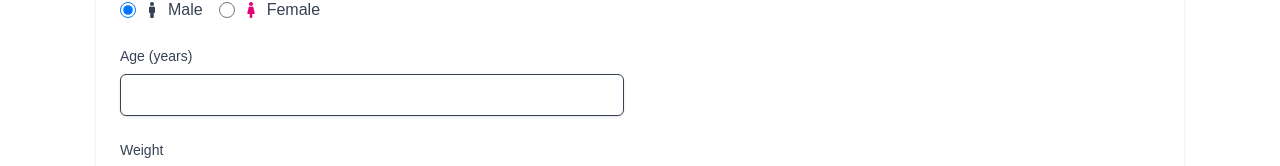
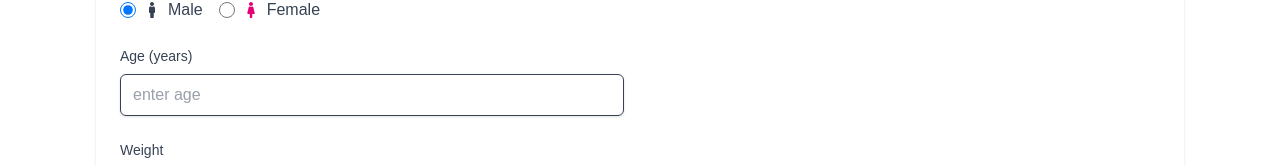
Before and after one commit to faizanhafiz/calculatorcenter, a Next.js app: page /fitness-health/macro-calculator in a window 1280 px wide. Shown: the part 470-636 px from the top of the page. Built offline with nearby package versions, Linux system fonts and the light colour scheme.

Commit message:
fixed bug

```diff
--- a/app/fitness-health/macro-calculator/MacroCalculator.tsx
+++ b/app/fitness-health/macro-calculator/MacroCalculator.tsx
@@ -182,6 +182,7 @@ const MacroCalculator: React.FC<MacroCalculatorProps> = ({ defaultGoal = 'weight
               <input
                 type="number"
                 value={age}
+                placeholder='enter age'
                 onChange={(e) => setAge(e.target.value)}
                 className="w-full px-3 text-gray-700 py-2 border border-gray-700 rounded-md shadow-sm focus:ring-blue-500 focus:border-blue-500"
                 min="13"
```
